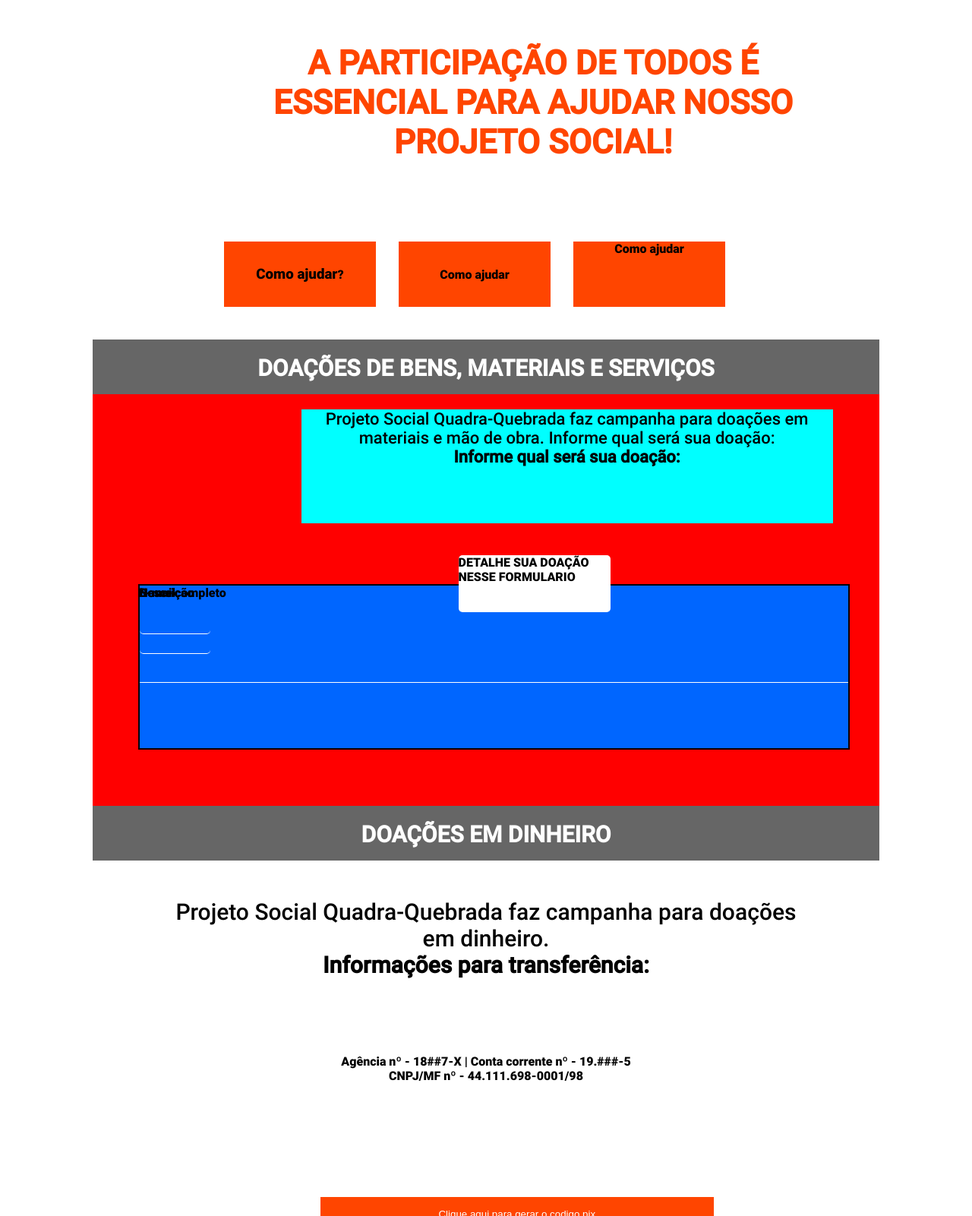
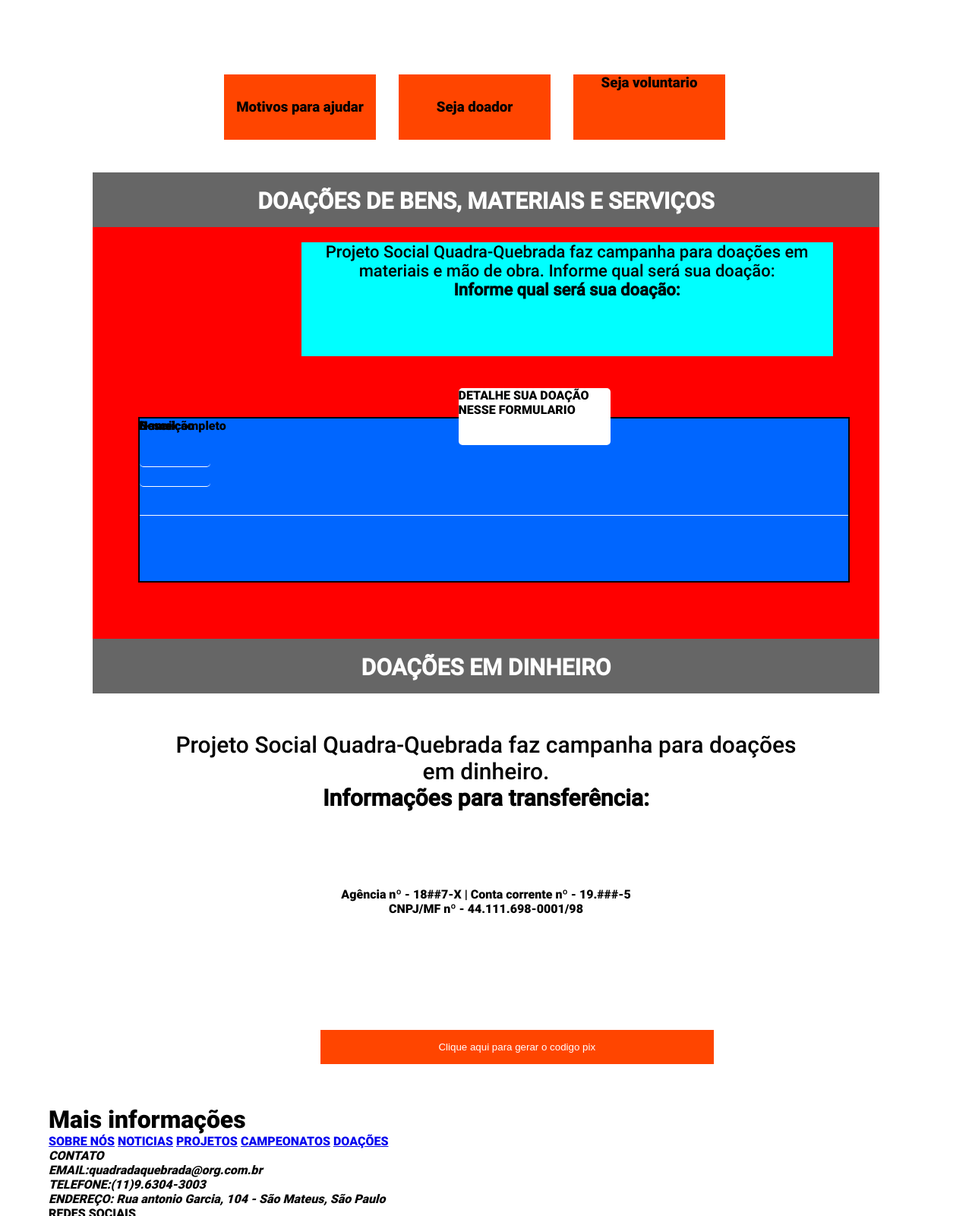
Before and after one commit to anjosicaro/Quadra_atualizada, a plain HTML site: page doacoes.html in a window 1280 px wide. Shown: the part 539-2140 px from the top of the page at 76% size. Drawn offline with Linux system fonts and the light colour scheme; files whose address does not match are found by name.

Commit message:
Update doacoes.html

```diff
--- a/doacoes.html
+++ b/doacoes.html
@@ -53,13 +53,13 @@
       <section>
         <div id="bg"></div>
       </section>
-      <section id="primeiraDoacoes">
+      <!-- <section id="primeiraDoacoes">
         <p>
           Quadra-Quebrada tem essa área responsável para organizar doações de
           entidades privadas e das comunidades. São aceitas doações em dinheiro,
           serviços e materiais
         </p>
-      </section>
+      </section> -->
       <section id="segundaDoacoes">
         <div id="">
           <h1>
@@ -68,11 +68,17 @@
           </h1>
           <div class="caixa">
             <div id="caixa1">
-              <h3>Como ajudar</h3>
-              <p>?</p>
+              <h3>Motivos para ajudar</h3>
+
             </div>
-            <div id="caixa2">Como ajudar</div>
-            <div id="caixa3">Como ajudar</div>
+            <div id="caixa2"><h3>
+              Seja doador
+            </h3></div>
+            <div id="caixa3">
+              <h3>
+                Seja voluntario
+              </h3>
+            </div>
           </div>
         </div>
       </section>
@@ -145,6 +151,47 @@
      </div>
 
       </section>
+
+      <footer id="contatos">
+        <div id="footerdivA">
+            <h1> Mais informações </h1>
+        </div>
+
+        <div id="footerdivB">
+            <div id="footerdivC">
+                <a href="#">SOBRE NÓS</a>
+                <a href="#">NOTICIAS</a>
+                <a href="#">PROJETOS</a>
+                <a href="#">CAMPEONATOS</a>
+                <a href="#">DOAÇÕES</a>
+            </div>
+
+            <div id="footerdivD">
+                <address>CONTATO</address>
+                <address>EMAIL:quadradaquebrada@org.com.br</address>
+                <address>TELEFONE:(11)9.6304-3003</address>
+                <address>ENDEREÇO: Rua antonio Garcia, 104 - São Mateus, São Paulo</address>
+            </div>
+
+            <div id="footerdivE">
+                <p>
+                    REDES SOCIAIS
+                </p>
+                <div id="footerdivF foto1">
+                    <div class="footerdivGHI">
+                        <a href="#"><img src="imagem/icon/Facebook.png"></a>
+                    </div>
+                    <div class="footerdivGHI foto1">
+                        <a href="#"><img src="imagem/icon/WhatsApp.png"></a>
+                    </div>
+                    <div class="footerdivGHI foto1">
+                        <a href="#"><img src="imagem/icon/Instagram.png"></a>
+                    </div>
+                </div>
+            </div>
+        </div>
+
+    </footer>
     </main>
   </body>
 </html>
```
